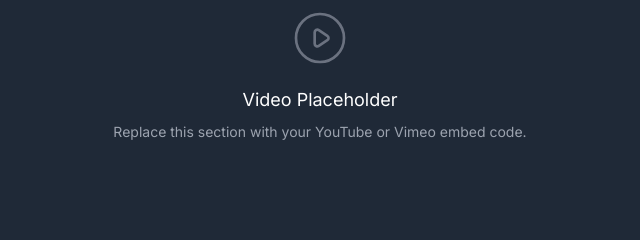
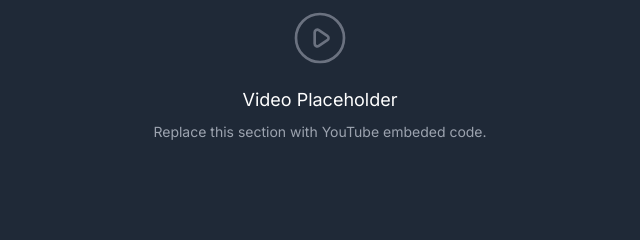
Before and after one commit to MengqiS21/surface-helper-team-17, a plain HTML site: page index.html in a window 1280 px wide. Shown: the part 2580-2820 px from the top of the page, 320-960 px from the left. Drawn offline with nearby package versions, Linux system fonts and the light colour scheme.

```diff
--- a/index.html
+++ b/index.html
@@ -211,7 +211,7 @@
                 <div class="w-full h-96 md:h-[500px] bg-gray-800 flex flex-col items-center justify-center text-center p-8">
                     <svg class="w-16 h-16 text-gray-500 mb-4" fill="none" stroke="currentColor" viewBox="0 0 24 24"><path stroke-linecap="round" stroke-linejoin="round" stroke-width="1" d="M14.752 11.168l-3.197-2.132A1 1 0 0010 9.87v4.263a1 1 0 001.555.832l3.197-2.132a1 1 0 000-1.664z"></path><path stroke-linecap="round" stroke-linejoin="round" stroke-width="1" d="M21 12a9 9 0 11-18 0 9 9 0 0118 0z"></path></svg>
                     <p class="text-white text-lg font-medium">Video Placeholder</p>
-                    <p class="text-gray-400 text-sm mt-2">Replace this section with your YouTube or Vimeo embed code.</p>
+                    <p class="text-gray-400 text-sm mt-2">Replace this section with YouTube embeded code.</p>
                 </div>
 
                 <!--
```
